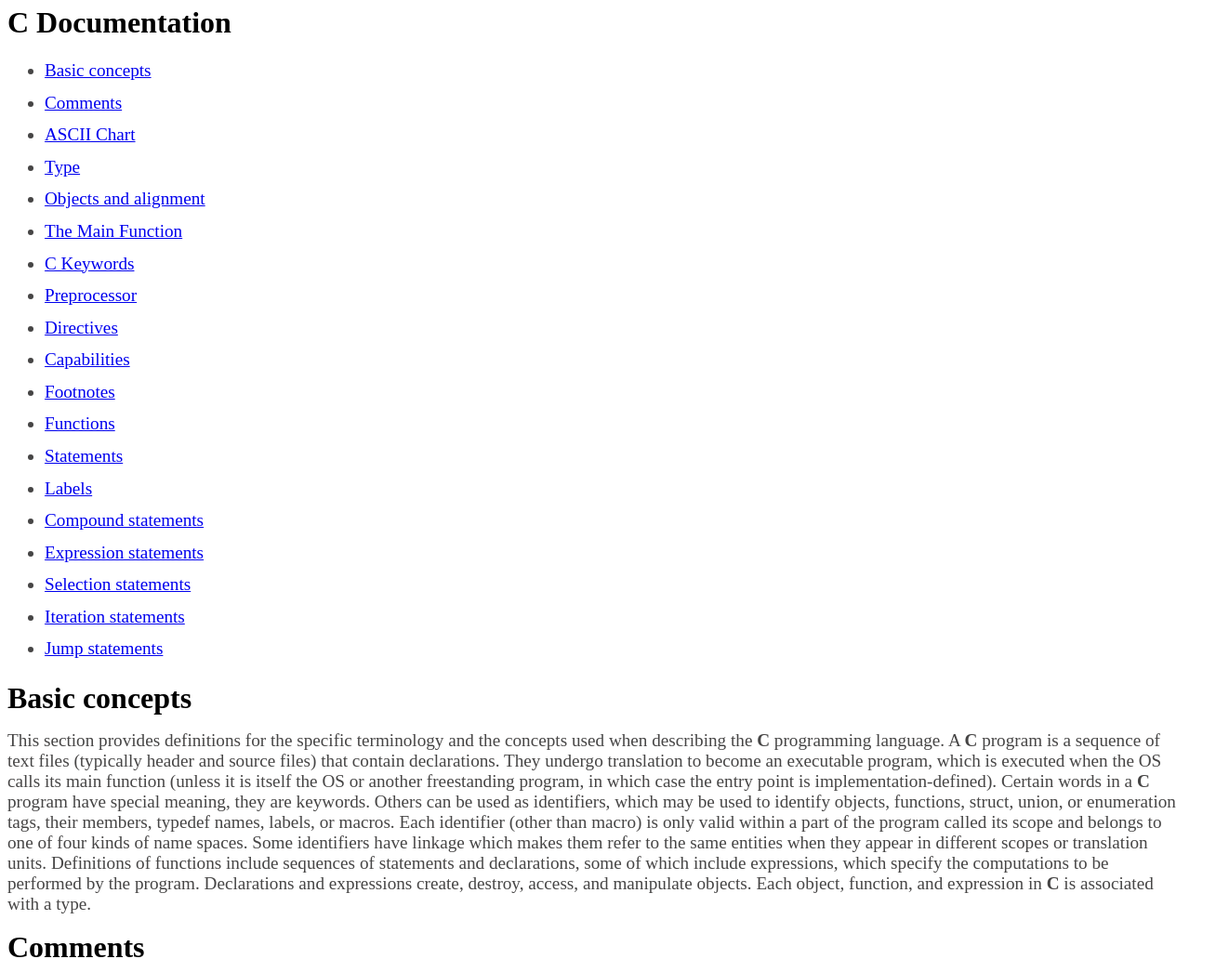
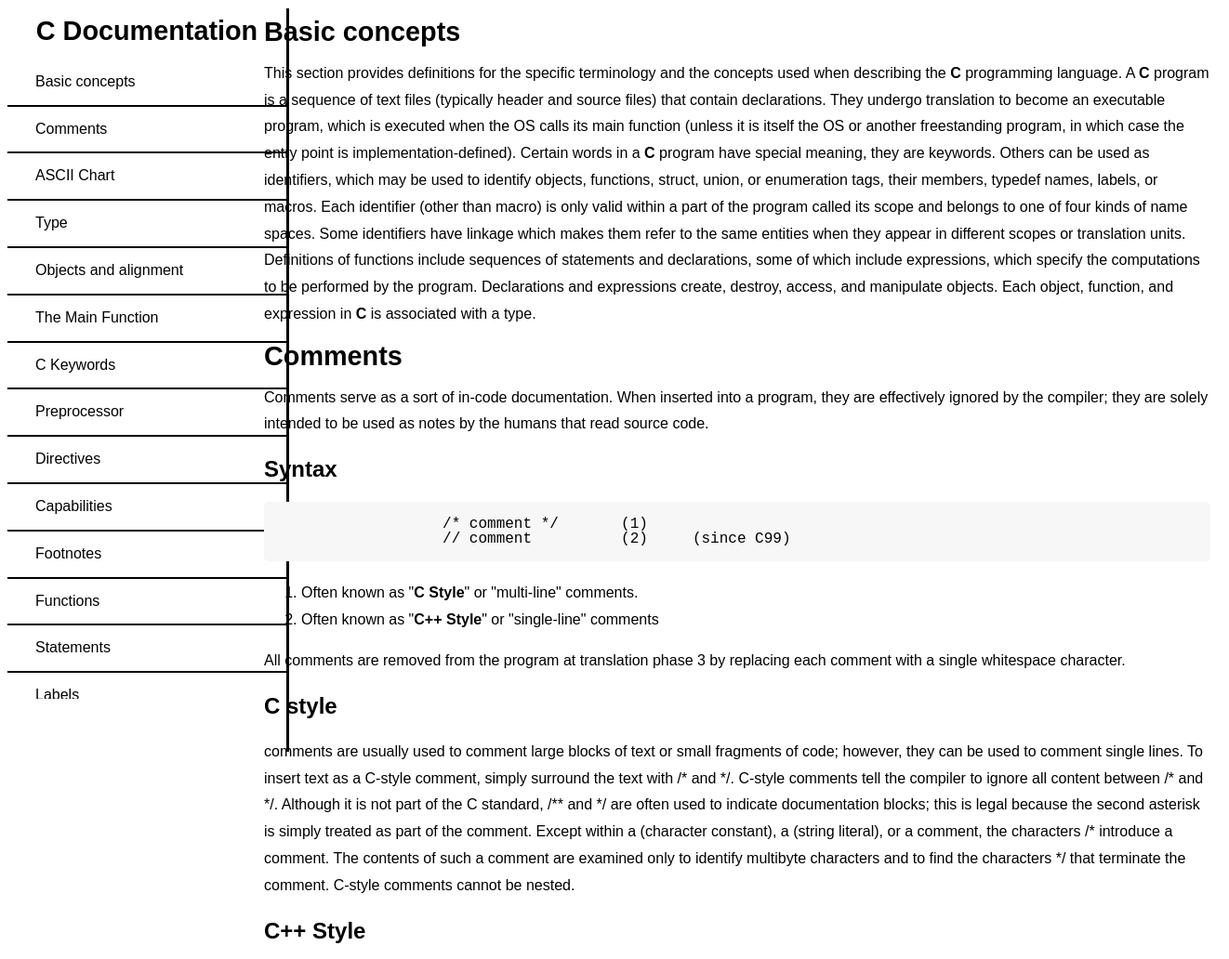
Before and after one commit to elir0d/FCC-Build-a-Technical-Documentation-Page, a plain HTML site: page index.html in a window 1280 px wide. Shown: the top 1032 px of the page at 93% size, 1322 px wide, since content can reach past the window. Drawn offline with Linux system fonts and the light colour scheme.

Commit message:
Added Inicial CSS styles

```diff
--- a/style.css
+++ b/style.css
@@ -1,20 +1,68 @@
-* p{
-    font-size: 1.2rem;
-    color: rgb(70, 69, 69);
+html,
+body {
+    height: 100%;
+    margin-top: 0;
+    min-width: 300px;
+    color: #000000;
+    background-color: #ffffff;
+    font-family: Arial, Helvetica, sans-serif;
+    line-height: 1.8em;
+    scroll-behavior: smooth;
+    scroll-padding-top: 20px;
 }
 
-* header, h1{
-    font-size: 2rem;
-    line-height: 1;
-    font-weight: bold;
+#navbar{
+    position: fixed;
+    margin-top: 9px;
+    min-width: 300px;
+    height: 100%;
+    border-right: solid;
+    border-color:black;
 }
 
-* ul, ol, li{
-    font-size: 1.2rem;
-    line-height: 1.8;
-    color: rgb(70, 69, 69);
+#navbar ul {
+    height: 86%;
+    padding: 0;
+    overflow-y: scroll;
+    overflow-x: hidden;
+}
 
+#navbar li {
+    color: black;
+    border-bottom: 2px solid;
+    list-style: none;
+    position: relative;
+    width: 100%;
 }
+
+#navbar a {
+    display: block;
+    padding: 10px 30px;
+    color: black;
+    text-decoration: none;
+    cursor: pointer;
+}
+
+header {
+    color: black;
+    margin: 10px;
+    text-align: center;
+    font-size: 1.8em;
+    font-weight: bold;
+  }
+
+#main-doc {
+    position: absolute;
+    margin-left: 20%;
+    padding: 20px;
+    margin-bottom: 110px;
+}
+
+#main-doc header {
+    text-align: left;
+    margin: 0px;
+}
+
 
 code {
     display: block;
@@ -22,11 +70,15 @@ code {
     text-align: left;
     line-height: 1;
     background-color: #f7f7f7;
-    padding: 15px;
-    margin: 10px;
+    padding: 0;
+    margin: 20px 0 ;
     border-radius: 5px;
     white-space: pre;
     word-wrap: normal;
     word-break: normal;
     font-size: 1rem;
   }
+
+  img{
+      margin: 20px 0;
+  }
```
